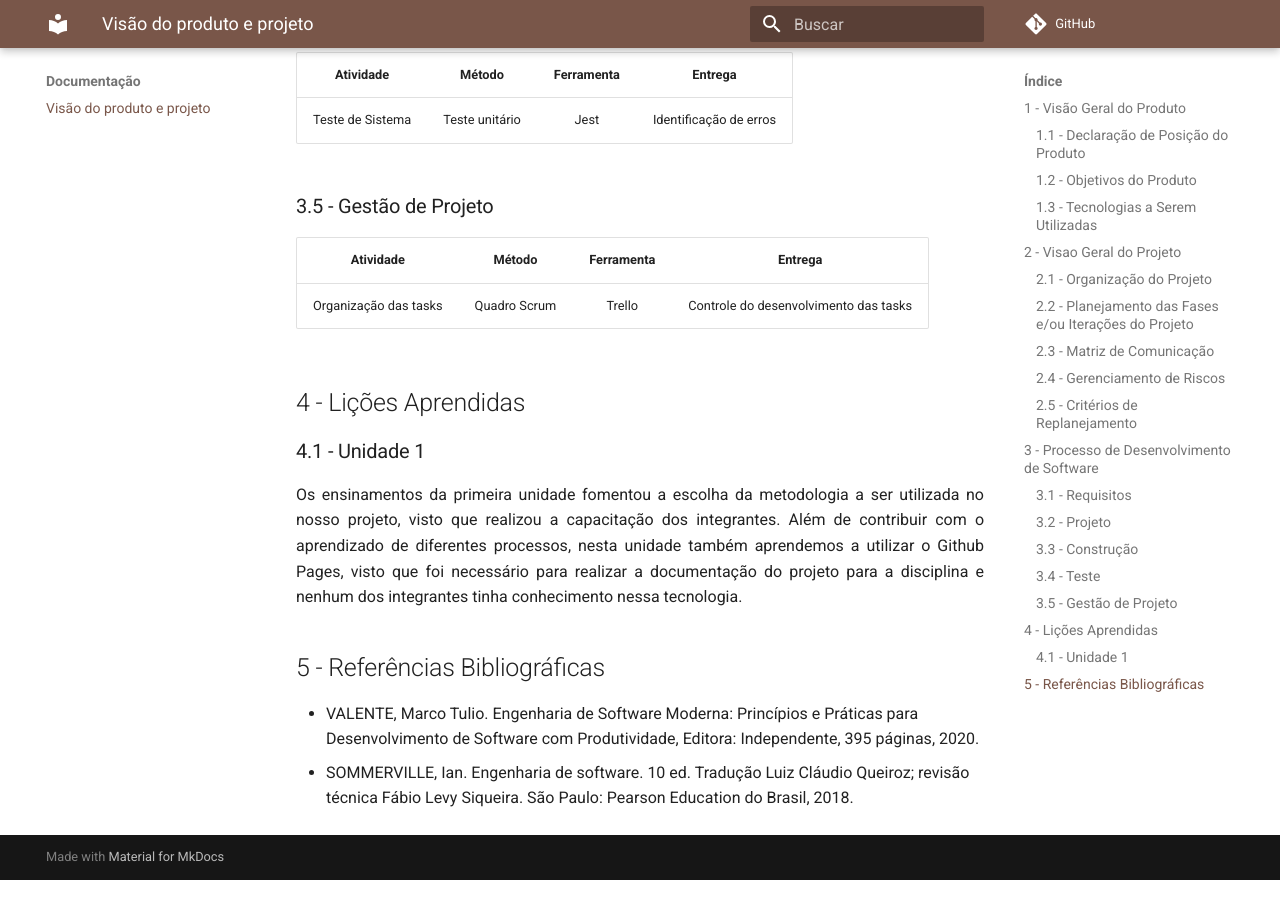
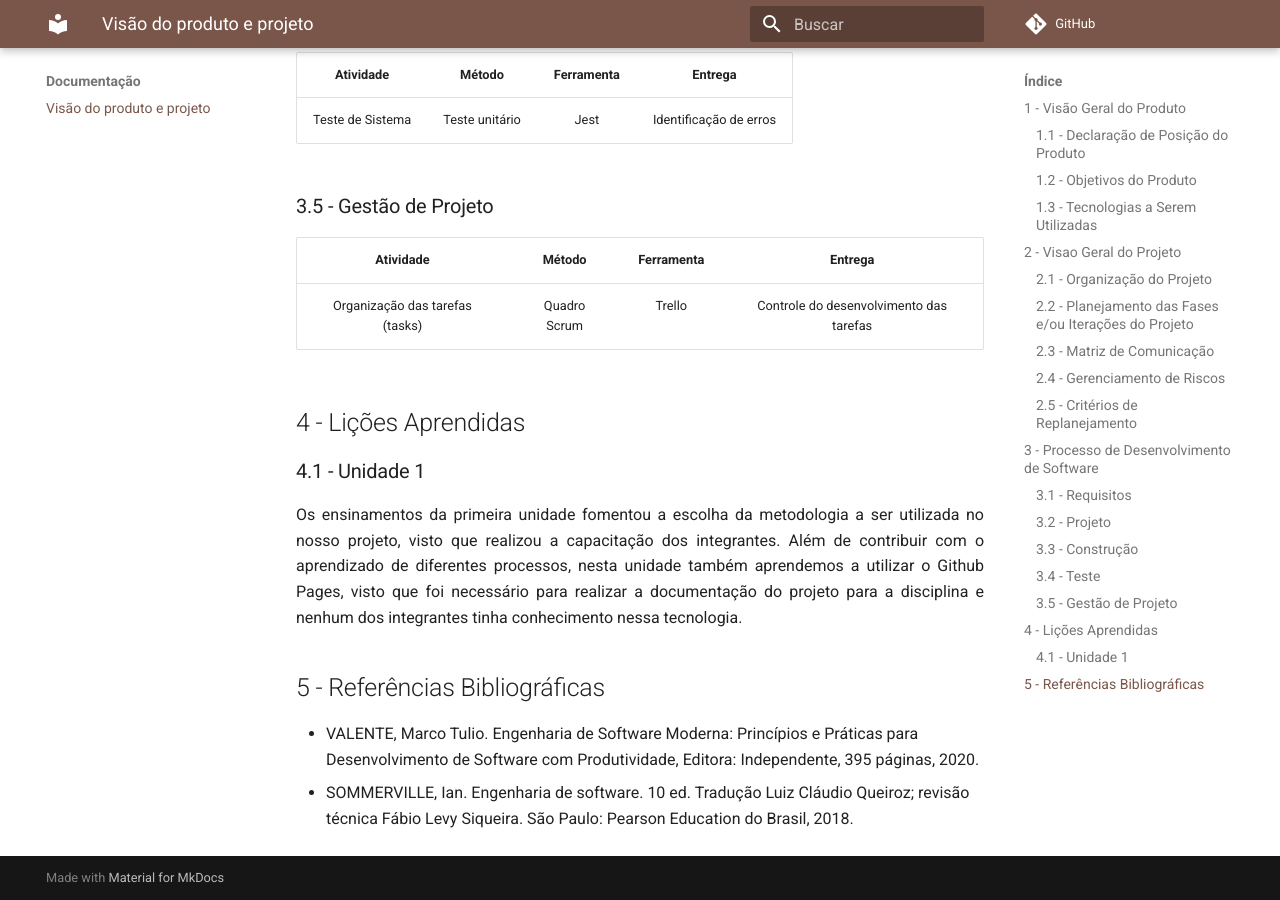
Before and after one commit to mdsreq-fga-unb/2022.2-Receitalista, an MkDocs documentation site: the page built from docs/visao-produto.md, in a window 1280 px wide and 900 px high, scrolled down 4928 px. Built offline with MkDocs 1.6.1 and Material for MkDocs 9.7.7, drawn with Linux system fonts in a browser that asks for light colours; comment, search, counter and statistics services are not loaded.

Commit message:
Update visao-produto.md

```diff
--- a/docs/visao-produto.md
+++ b/docs/visao-produto.md
@@ -113,7 +113,7 @@ Com relação ao XP, utilizaremos como Práticas sobre o Processo de Desenvolvim
 ### 3.5 - Gestão de Projeto
 |Atividade|Método|Ferramenta|Entrega|
 |:-----:|:------:|:------:|:------:|
-|Organização das tasks|Quadro Scrum|Trello|Controle do desenvolvimento das tasks|
+|Organização das tarefas (tasks)|Quadro Scrum|Trello|Controle do desenvolvimento das tarefas|
 
 ## 4 - Lições Aprendidas
 
```
